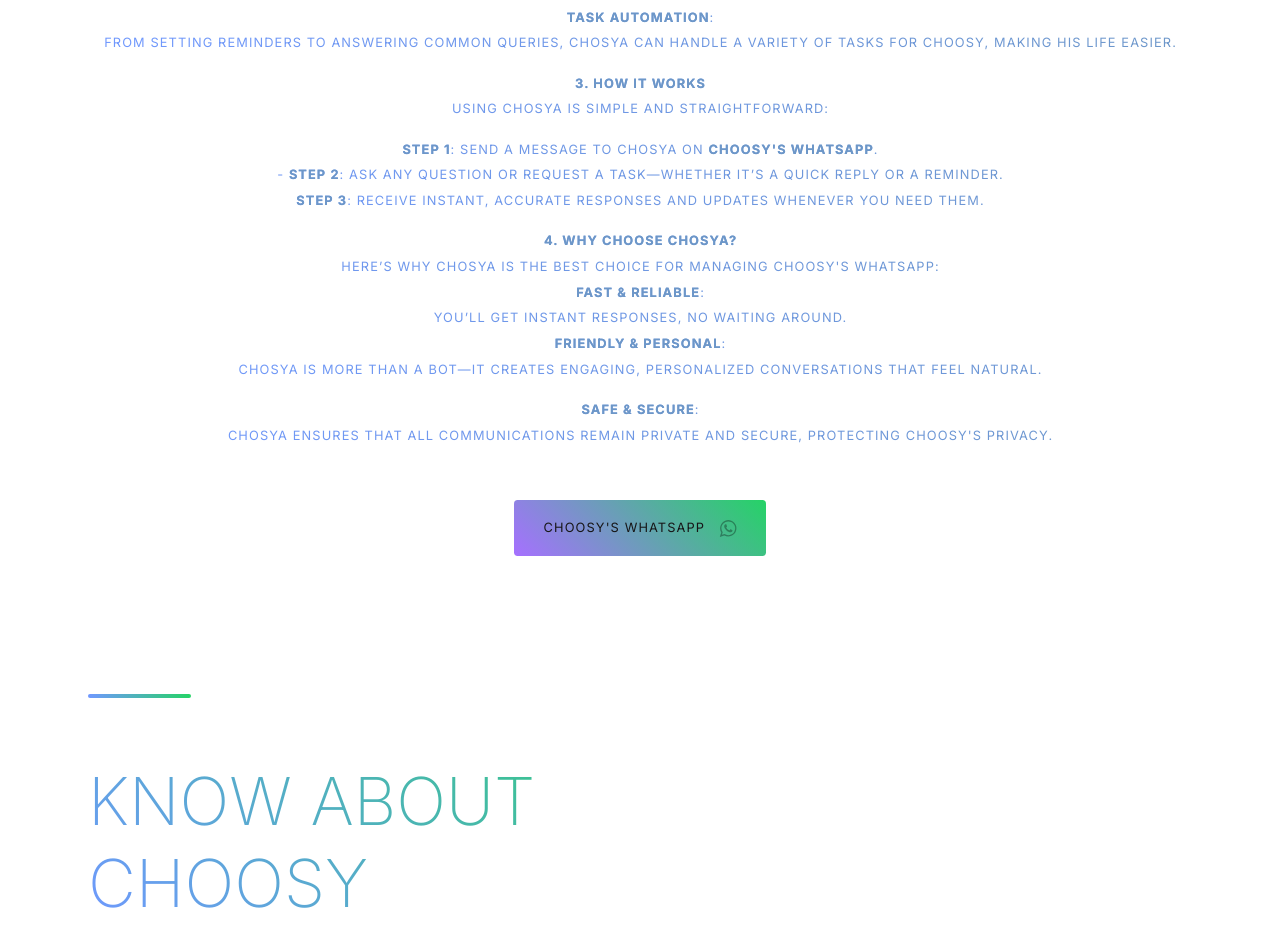
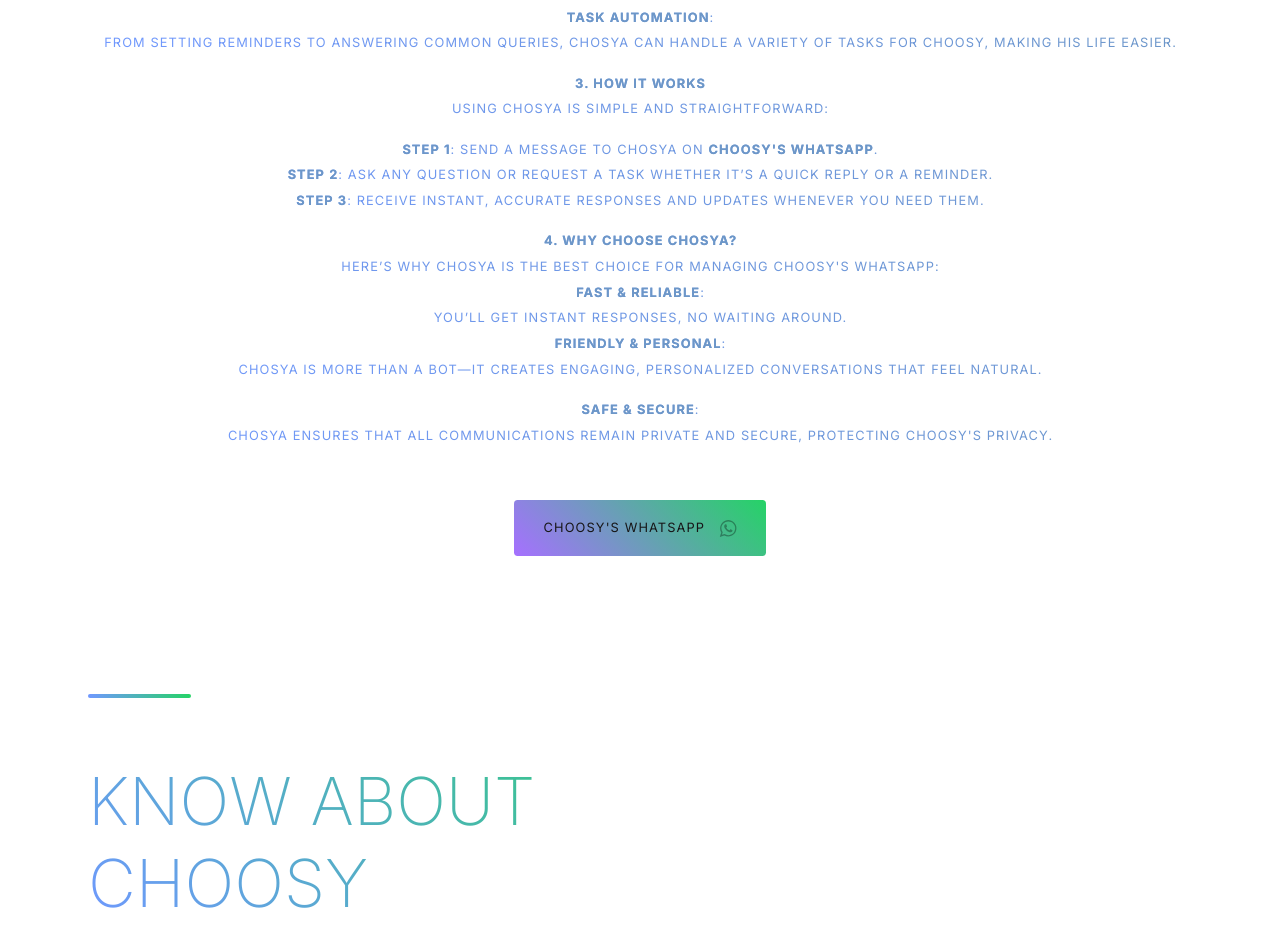
Before and after one commit to choosyinfo/chosya, a plain HTML site: page index.html in a window 1280 px wide. Shown: the part 1920-2857 px from the top of the page. Drawn offline with Linux system fonts and the light colour scheme.

Commit message:
index.html

```diff
--- a/index.html
+++ b/index.html
@@ -1593,7 +1593,8 @@
                             <span
                                 class="p"><strong>Task Automation</strong>:<br /> From setting reminders to answering common queries, ChoSya can handle a variety of tasks for Choosy, making his life easier.</span><span class="p"><strong>3. How It Works</strong><br /> Using ChoSya is simple and straightforward:</span>
                                 <span
-                                    class="p"><strong>Step 1</strong>: Send a message to ChoSya on <strong>Choosy&#39;s WhatsApp</strong>.<br /> - <strong>Step 2</strong>: Ask any question or request a task—whether it’s a quick reply or a reminder.<br /> <strong>Step 3</strong>:
+                                    class="p"><strong>Step 1</strong>: Send a message to ChoSya on <strong>Choosy&#39;s WhatsApp</strong>.<br />  <strong>Step 2</strong>: Ask any question or request a task whether it’s a quick reply or a reminder.
+<br /> <strong>Step 3</strong>:
                                     Receive instant, accurate responses and updates whenever you need them.</span><span class="p"><strong>4. Why Choose ChoSya?</strong><br /> Here’s why ChoSya is the best choice for managing Choosy&#39;s WhatsApp:<br /> <strong>Fast &amp; Reliable</strong>:<br /> You’ll get instant responses, no waiting around.<br /> <strong>Friendly &amp; Personal</strong>:<br /> ChoSya is more than a bot—it creates engaging, personalized conversations that feel natural.</span>
                                     <span
                                         class="p"><strong>Safe &amp; Secure</strong>:<br /> ChoSya ensures that all communications remain private and secure, protecting Choosy&#39;s privacy.</span>
```
